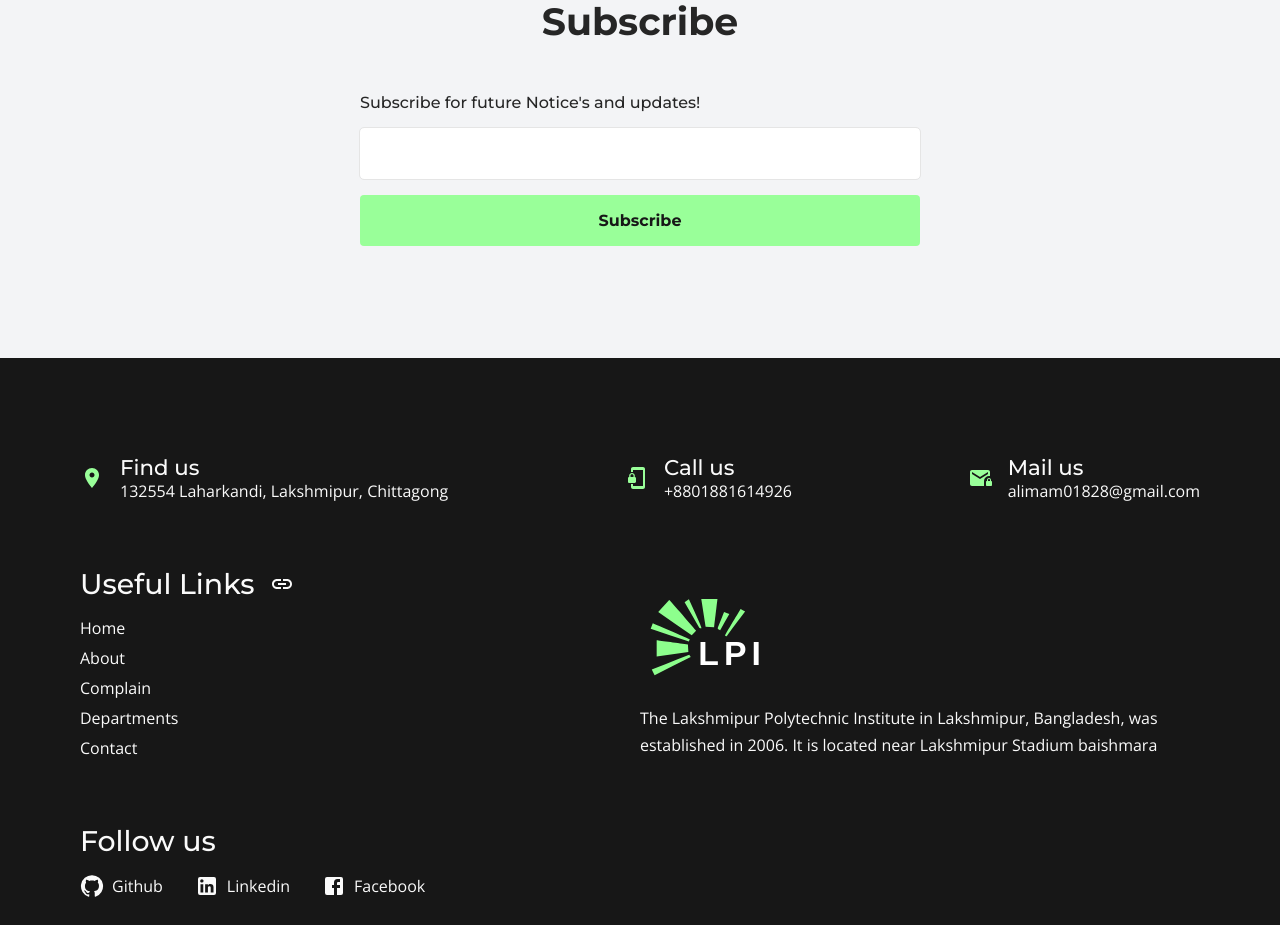
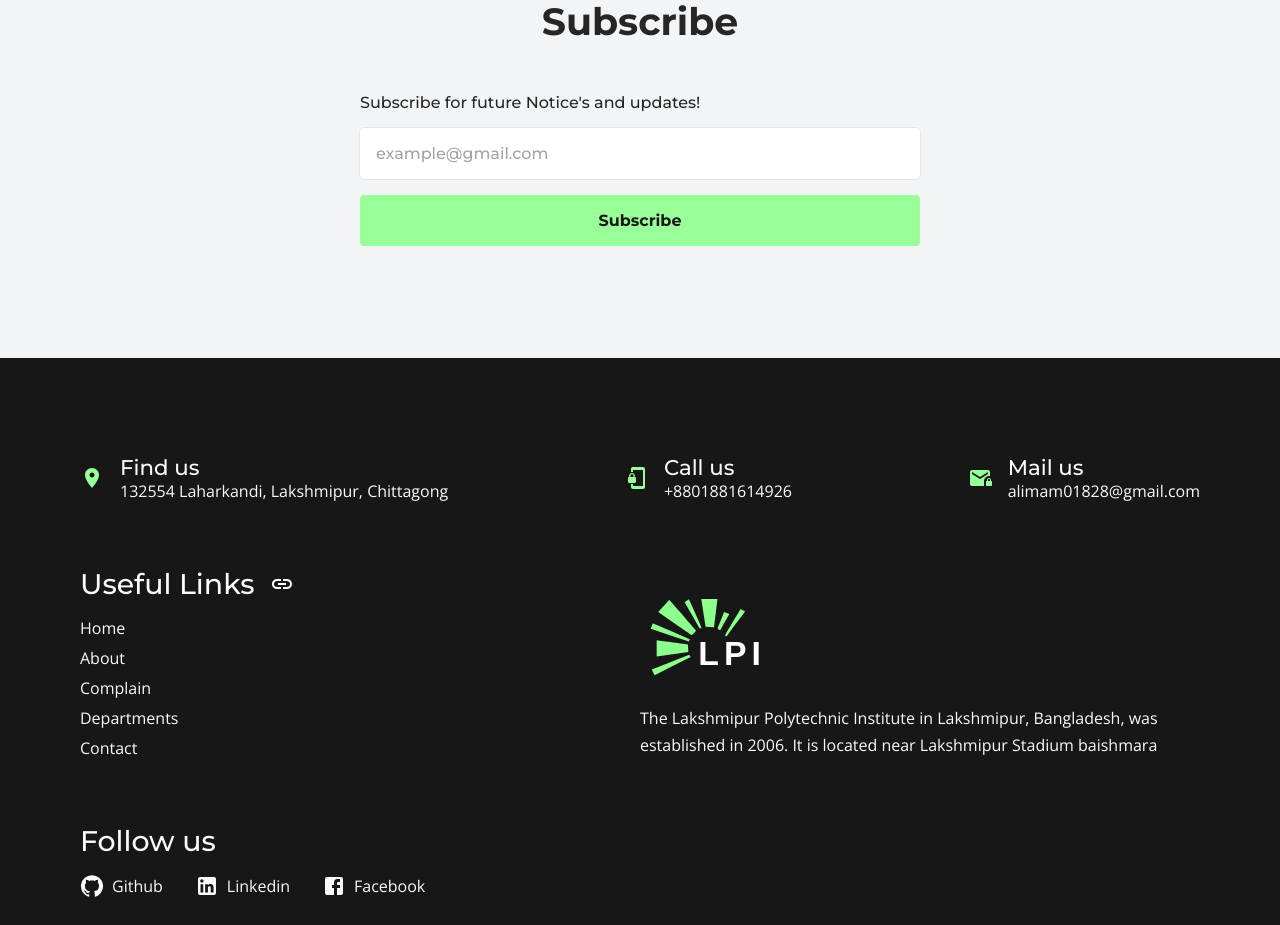
Before and after one commit to al-imam/lpi, a React (Vite) app: page /contact in a window 1280 px wide. Shown: the part 1300-2225 px from the top of the page. Built offline with nearby package versions, Linux system fonts and the light colour scheme.

Commit message:
add placeholder text to subscribe input

```diff
--- a/src/components/Subscribe/Subscribe.jsx
+++ b/src/components/Subscribe/Subscribe.jsx
@@ -53,6 +53,7 @@ function Subscribe() {
               <span className={classes.success}>{success}</span>
             )}
             <input
+              placeholder="example@gmail.com"
               autoComplete="off"
               className={classes.input}
               type="email"
```
